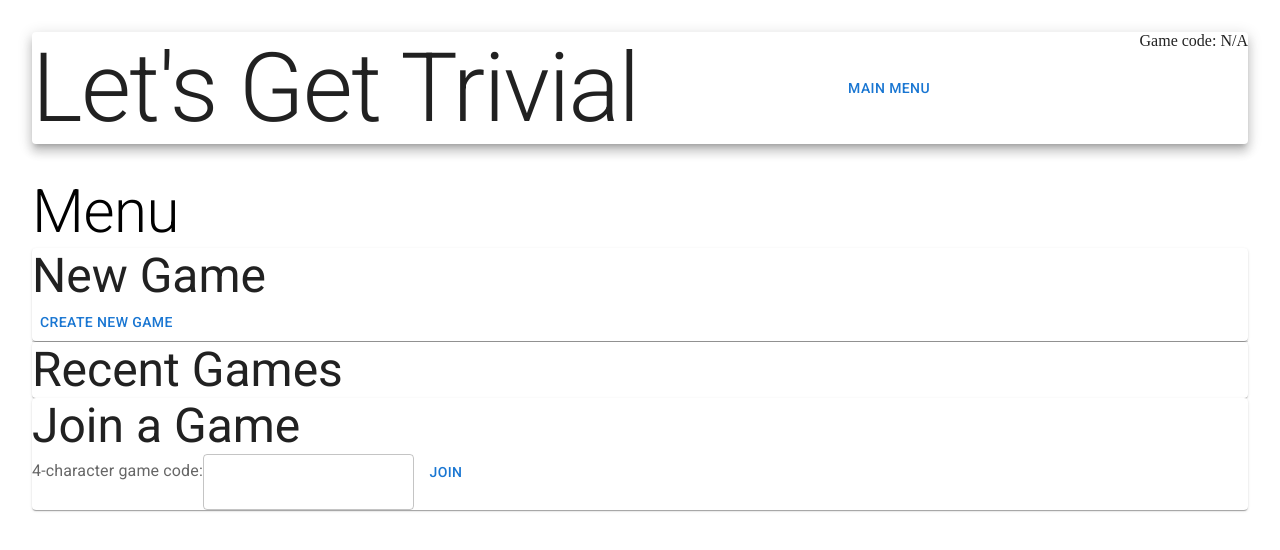
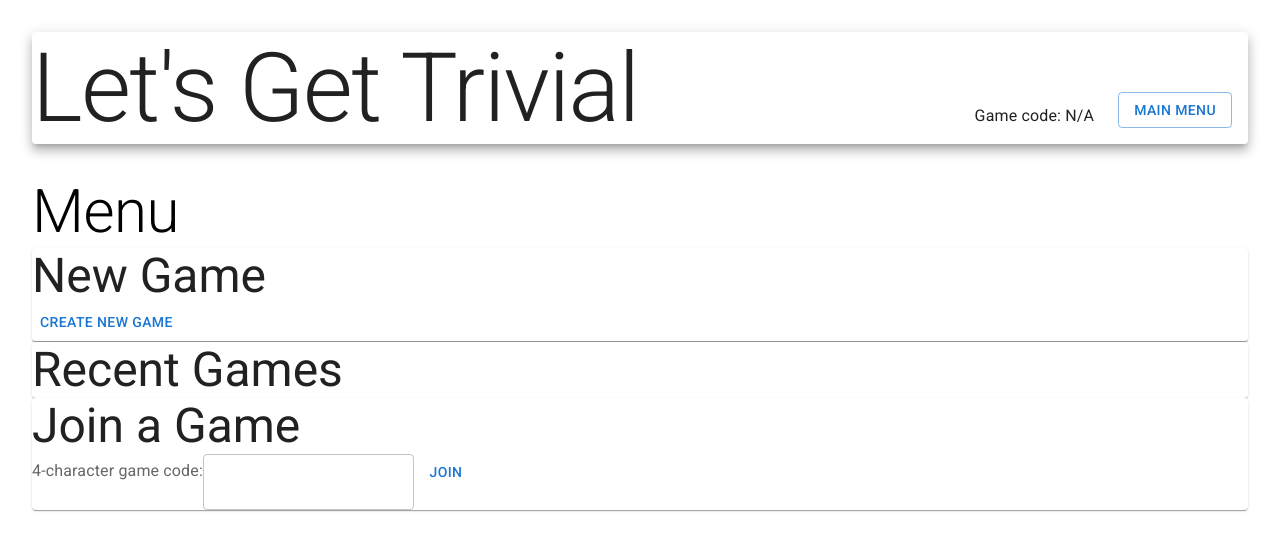
Before and after one commit to leovolving/trivia, a React (Create React App) app in the folder app/: page / in a window 1280 px wide. Shown: the top 550 px of the page. Built offline with nearby package versions, Linux system fonts and the light colour scheme.

Commit message:
fix header links

```diff
--- a/app/src/App.js
+++ b/app/src/App.js
@@ -52,11 +52,14 @@ const App = () => {
     <>
       <Card className="app-card" raised>
         <Typography variant="h1">Let's Get Trivial</Typography>
-        <Button onClick={openMenu}>Main menu</Button>
-        <div>
+        <div className="app-card-menu">
+          <Typography>
             Game code:{" "}
             {adminGames.find(({ _id }) => _id === gameId)?.code || "N/A"}
-        </div>
+          </Typography>
+          <Button variant="outlined" onClick={openMenu}>
+            Main menu
+          </Button>
           {isAdmin && (
             <div className="app-card-controls">
               <FormControlLabel
@@ -79,6 +82,7 @@ const App = () => {
               </Button>
             </div>
           )}
+        </div>
       </Card>
       {gameId ? <>{view === VIEWS.admin ? <Admin /> : <Game />}</> : <Menu />}
     </>
--- a/app/src/index.css
+++ b/app/src/index.css
@@ -4,8 +4,17 @@ body {
 
 .app-card {
     display: flex;
+    gap: 32px;
+    margin-bottom: 32px;
     justify-content: space-between;
-    margin-bottom: 32px;
+}
+
+.app-card-menu {
+    display: flex;
+    justify-content: space-between;
+    align-items: flex-end;
+    gap: 24px;
+    padding: 16px;
 }
 
 .app-card-controls {
```
Lines whose indentation alone changed are shown as unchanged.
